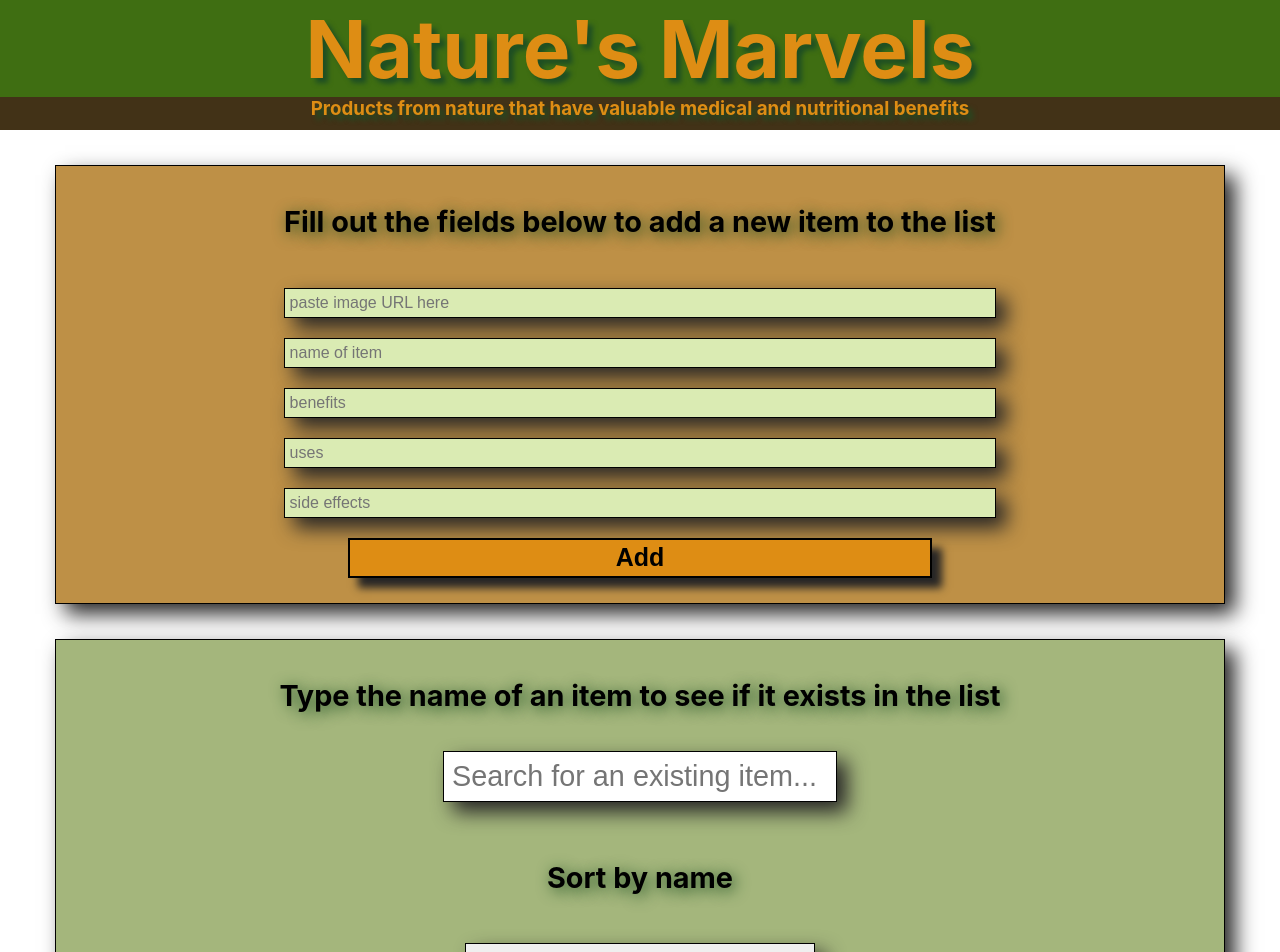
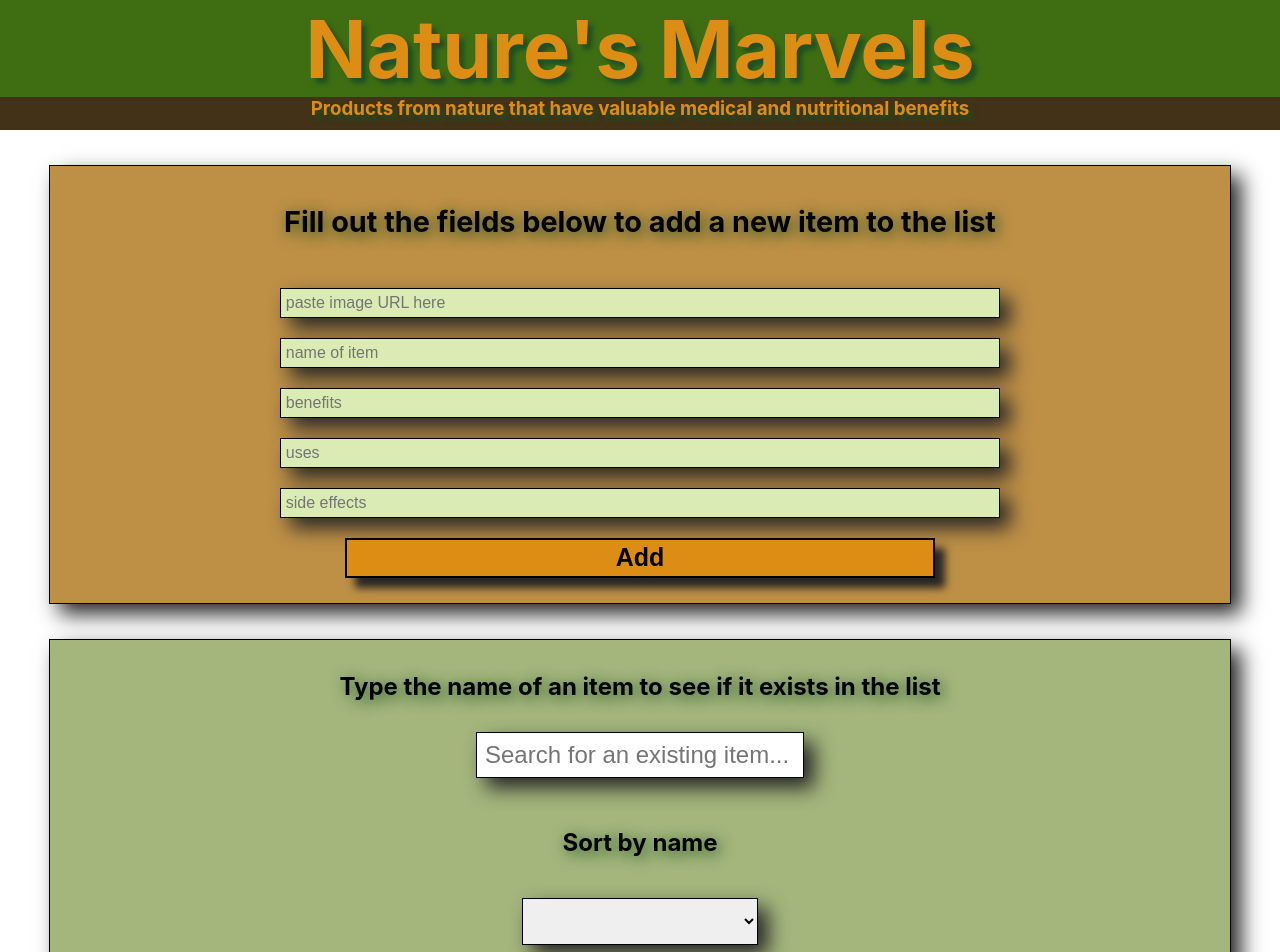
Before and after one commit to Jantzen-E/healthy-react-app, a React (Create React App) app: page / in a window 1280 px wide. Shown: the top 952 px of the page. Built offline with nearby package versions, Linux system fonts and the light colour scheme; no server answers.

Commit message:
adjust margins and input font size

```diff
--- a/src/components/AddItemForm.css
+++ b/src/components/AddItemForm.css
@@ -45,8 +45,8 @@ h4.add {
 
 .addFormBackground {
     background-color: #BE9046;
-    margin-left: 55px;
-    margin-right: 55px;
+    margin-left: 3.8%;
+    margin-right: 3.8%;
     padding-bottom: 25px;
     box-shadow: 10px 10px 20px rgb(39, 38, 38);
     border: 1px solid black;
@@ -55,4 +55,6 @@ h4.add {
 
 h4.add {
     font-size: 1.8em;
+    margin-right: 2%;
+    margin-left: 2%;
 }
--- a/src/components/HealthyThingsPage.css
+++ b/src/components/HealthyThingsPage.css
@@ -51,8 +51,8 @@ option {
     align-items: center;
     justify-content: center; */
     background-color: rgb(164, 182, 124);
-    margin-left: 55px;
-    margin-right: 55px;
+    margin-left: 3.8%;
+    margin-right: 3.8%;
     margin-top: 35px;
     text-align: center;
     box-shadow: 10px 10px 20px rgb(39, 38, 38);
@@ -90,13 +90,13 @@ option {
 }
 
 .sort {
-    font-size: 1.8em;
+    font-size: 1.5em;
     text-shadow: 3px 3px 15px rgb(27, 77, 32);
 }
 
 .selectInput {
-    width: 30%;
-    font-size: 1.8em;
+    width: 20%;
+    font-size: 1.5em;
 }
 
 option {
--- a/src/components/Search.css
+++ b/src/components/Search.css
@@ -1,5 +1,5 @@
 .searchInput {
-    font-size: 1.8em;
+    font-size: 1.5em;
     margin-bottom: 10px;
     background-color: white;
     color: black;
@@ -9,10 +9,14 @@
 }
 
 .searchTitle {
-    font-size: 1.8em;
+    font-size: 1.5em;
     text-shadow: 3px 3px 15px rgb(27, 77, 32);
 }
 
+.searchForm {
+    margin-left: 25px;
+    margin-right: 25px;
+}
 /* ::placeholder {
     color: rgb(51, 47, 47);
 } */
--- a/src/components/Search.js
+++ b/src/components/Search.js
@@ -11,7 +11,7 @@ class Search extends React.Component {
 
     render() {
         return (
-            <form>
+            <form className="searchForm">
                 <h4 className="searchTitle">Type the name of an item to see if it exists in the list</h4>
                     <input
                     type="text"
```
